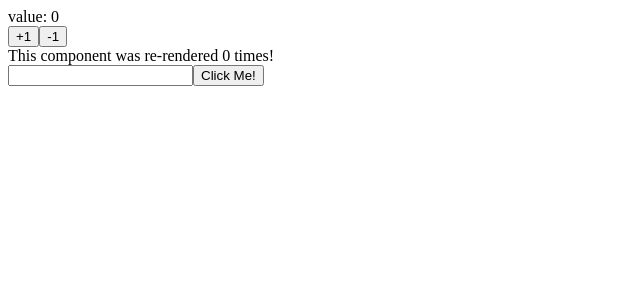
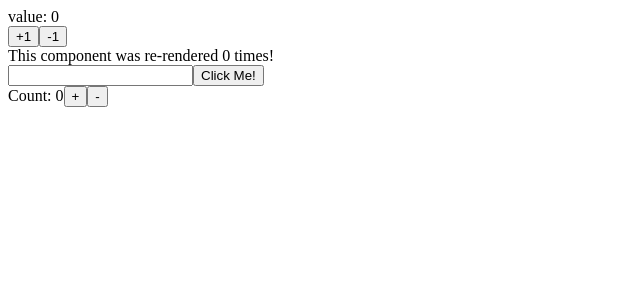
Before and after one commit to takuyatechexpert/my-first-react-app-in-typescript, a React (Create React App) app: page / in a window 1280 px wide. Shown: the top 300 px of the page, without its empty margins (0-640 px from the left). Built offline with nearby package versions, Linux system fonts and the light colour scheme.

Commit message:
useReducer lesson

```diff
--- a/src/App.tsx
+++ b/src/App.tsx
@@ -1,6 +1,6 @@
 import React from 'react';
 import Counter from './Counter'
-
+import CounterWithReducer from './CounterWithReducer'
 interface AppProps {
   message: String
 }
@@ -10,6 +10,7 @@
   return (
   <div>
     <Counter />
+    <CounterWithReducer />
   </div>
   )
 };
--- /dev/null
+++ b/src/CounterWithReducer.tsx
@@ -0,0 +1,33 @@
+import React, { useReducer } from 'react'
+
+
+type ActionType = { type: 'increment' | 'decrement' }
+type stateType = { count: number }
+
+const initialState: stateType = { count: 0 }
+
+function reducer(state: stateType, action: ActionType): stateType | never {
+  switch (action.type) {
+    case 'increment':
+      return { count: state.count + 1 }
+    case 'decrement':
+      return { count: state.count - 1 }
+    default:
+      throw new Error()
+  }
+}
+
+function CounterWithReducer() {
+  const [state, dispatch] = useReducer(reducer, initialState)
+
+  return (
+    <div>
+      Count: { state.count }
+
+      <button onClick={() => dispatch({ type: 'increment' })}>+</button>
+      <button onClick={() => dispatch({ type: 'decrement' })}>-</button>
+    </div>
+  )
+}
+
+export default CounterWithReducer
```
